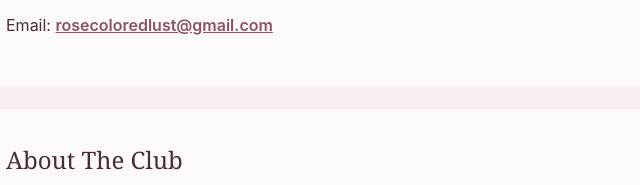
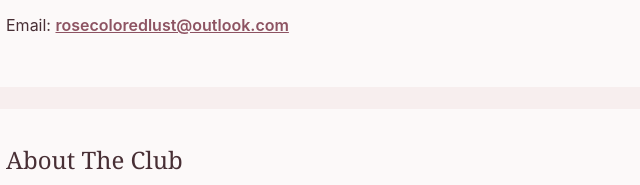
Before and after one commit to rosecoloredlust/rosecoloredlust-website, a plain HTML site: page index.html in a window 1280 px wide. Shown: the part 450-635 px from the top of the page, 311-951 px from the left. Drawn offline with Linux system fonts and the light colour scheme.

Commit message:
Update index.html

```diff
--- a/index.html
+++ b/index.html
@@ -96,7 +96,7 @@
       <p>
         Email:
         <a href="mailto:rosecoloredlust@outlook.com">
-          rosecoloredlust@gmail.com
+          rosecoloredlust@outlook.com
         </a>
       </p>
     </div>
```
